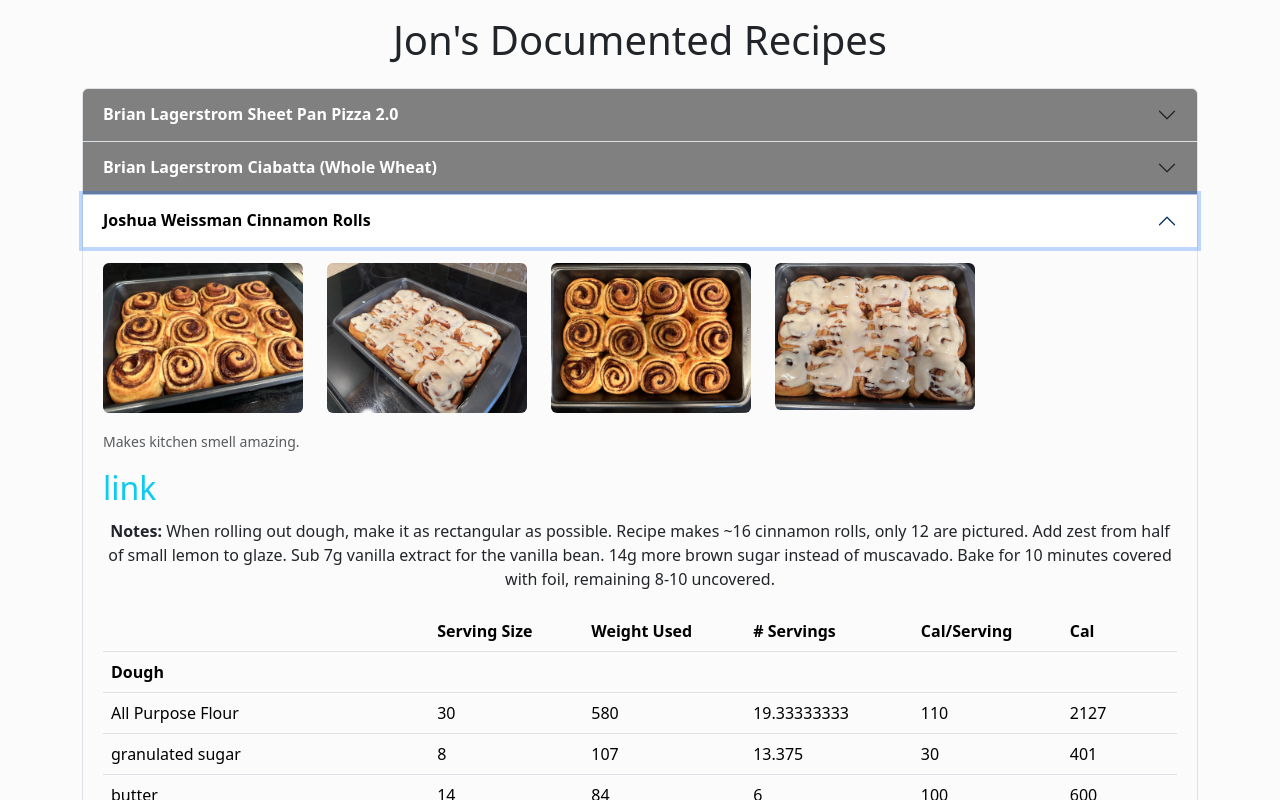
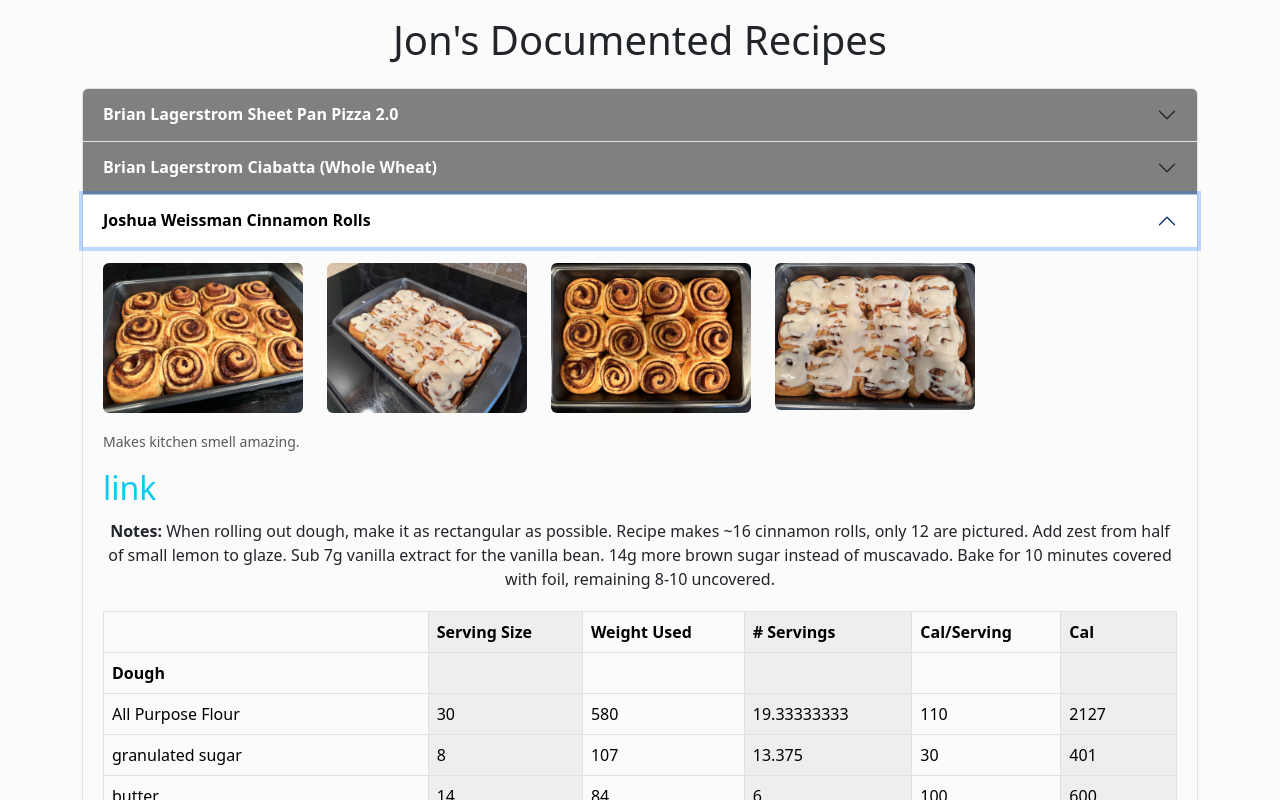
Before and after one commit to gulliverjp/recipes, a React (Create React App) app: page / in a window 1280 px wide. Both pictures are taken after a click on the button "Joshua Weissman Cinnamon Rolls". Shown: the top 800 px of the page. Built offline with nearby package versions, Linux system fonts and the light colour scheme.

Commit message:
tableprt2

```diff
--- a/src/App.js
+++ b/src/App.js
@@ -410,7 +410,7 @@ function AccordionWrapper() {
           </Row>
           <Row>
             <Col>
-              <Table>
+              <Table striped="columns" bordered class="table">
                 <thead>
                   <tr>
                     <th></th>
```
